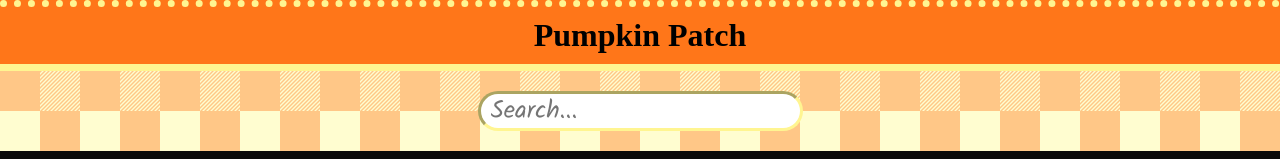
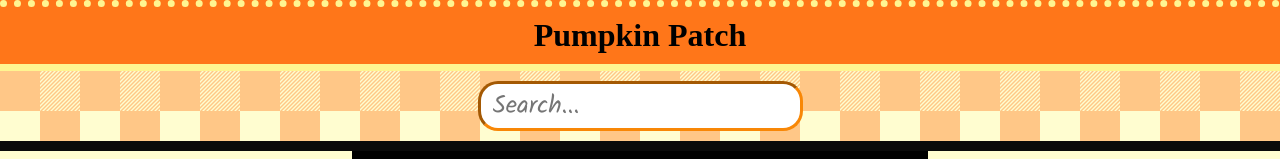
Before and after one commit to David-UM/L-Gallery, a React (Vite) app: page / in a window 1280 px wide. Shown: the top 159 px of the page. Built offline with nearby package versions, Linux system fonts and the light colour scheme; a web font is replaced by a local one.

Commit message:
Intentando mejorar la searchbar css

```diff
--- a/package.json
+++ b/package.json
@@ -12,6 +12,7 @@
 		"lint": "eslint --fix . --ext .js,.jsx"
 	},
 	"dependencies": {
+		"gh-pages": "^4.0.0",
 		"react": "^18.2.0",
 		"react-dom": "^18.2.0",
 		"react-router-dom": "^6.4.2"
--- a/src/styles/SearchBar.css
+++ b/src/styles/SearchBar.css
@@ -13,13 +13,13 @@
 
 .SearchBar-bar {
 	width: 13em;
-	height: 40px;
-	margin: 20px auto;
+	height: 50px;
+	margin: 10px auto;
 	border-radius: 20px;
-	padding: 10px;
+	padding: 0px 12px;
 	font-size: 25px;
 	font-family: 'Inconsolata', monospace;
-	border-color: #fff591;
+	border-color: #f88706;
 	border-width: 3px;
 	display: flex;
 	font-family: 'Kalam', cursive;
```
Also changed, not shown: 1 other file (tests, documents, lock files or other folders).
